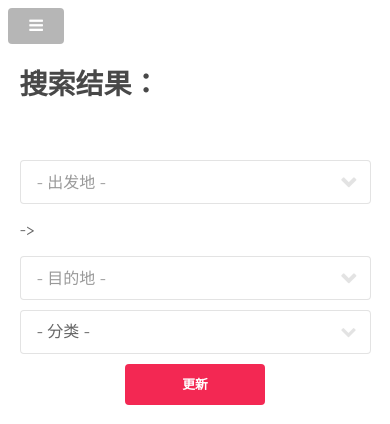
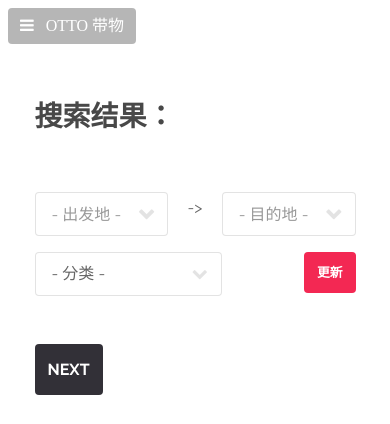
Before and after one commit to mymjack/Project-Alpha, a PHP site: page /pages/search.php in a window 390 px wide. Shown: the top 424 px of the page. Run offline with PHP 8.4, Linux system fonts and the light colour scheme; the visitor is signed in with stand-in values (Sample User, id 1); data that the repository does not hold is empty; some libraries are stand-ins or nearby versions.

Commit message:
search page styles refined

```diff
--- a/assets/css/main-cleaned.css
+++ b/assets/css/main-cleaned.css
@@ -79,6 +79,15 @@ body {
 	-webkit-box-sizing: border-box;
 	box-sizing: border-box;
 }
+.row-nopadding > div {
+	padding-left: 0;
+	padding-right: 0;
+}
+
+.row-vertpadding > div {
+	padding-bottom: 1em;
+}
+
 .row > * {
 	float: left;
 	-moz-box-sizing: border-box;
@@ -411,6 +420,9 @@ hr {
 }
 .align-right {
 	text-align: right;
+}
+.clear-both {
+	clear: both;
 }
 
 /* Button */
@@ -564,13 +576,21 @@ button,
 		.button.special:active {
 			background-color: #f21040;
 		}
+
+	button.wide,
+	input[type="submit"].wide {
+		padding-left: 5em;
+		padding-right: 5em;
+	}
 	@media screen and (max-width: 480px) {
 		input[type="submit"],
 		input[type="reset"],
 		input[type="button"],
 		button,
-		.button {
-			padding: 0 10px;
+		.button,
+		button.wide,
+		input[type="submit"].wide {
+			padding: 0 13px;
 		}
 	}
 
@@ -1935,6 +1955,7 @@ button.list-group-item-danger.active:focus {
 	padding: 1em 0;
 	background-color: #fff;
 	border: 1px solid #ddd;
+	border-bottom: none;
 }
 .display-content img {
 	margin-top: 1em;
@@ -1960,6 +1981,7 @@ button.list-group-item-danger.active:focus {
 	margin-bottom: 0;
 	border-bottom-right-radius: 4px;
 	border-bottom-left-radius: 4px;
+	border-bottom: 1px solid #ddd;
 }
 a.display-content,
 button.display-content {
--- a/assets/css/otto.css
+++ b/assets/css/otto.css
@@ -1,10 +1,4 @@
 /* Genderal */
-button.wide,
-input[type="submit"].wide {
-	padding-left: 5em;
-	padding-right: 5em;
-}
-
 
 /* Index Page */
 .index-search{
--- a/pages/search.php
+++ b/pages/search.php
@@ -41,7 +41,7 @@
 	<title>航班表 - Otto带物</title>
 	<meta charset="utf-8" />
 	<meta name="viewport" content="width=device-width, initial-scale=1" />
-	<link rel="stylesheet" href="../assets/css/main.css" />
+	<link rel="stylesheet" href="../assets/css/main-cleaned.css" />
 	<link rel="stylesheet" href="../assets/css/otto.css" />
 	<!-- Select2 datalist files -->
 	<link href="../select2/css/select2.css" rel="stylesheet" />
@@ -54,18 +54,17 @@
 	<section id="main" class="wrapper">
 		<div class="container">
 
-			<header class="major special">
+			<header class="major special col-xs-12">
 				<h2>搜索结果：</h2>
 				<!--<p>Returns Search Results</p>-->
 			</header>
 			<p></p>
-			<div class="row 150%">
-				<div class="6u 12u$(xsmall)">
+			<div class="row">
+				<div class="col-xs-12 col-md-6">
 					<form class="flight-filter" method="get"> <!-- Implement keep input after submit -->
 
-						<div class="row uniform 50%">
-							<div class="5u 12u$(xsmall)">
-								<div class="select-wrapper">
+						<div class="row-nopadding uniform row-vertpadding">
+							<div class="col-xs-5">
 								<select name="dep" id="dep">
 									<option disababled selected value>- 出发地 -</option>
 									<option value="toronto">多伦多 Toronto</option>
@@ -73,15 +72,11 @@
 									<option value="mississauga">密市 Mississauga</option>
 									<option value="northyork">北约克 North York</option>
 								</select>
-								</div>
 							</div>
 
-							<div class="2u 12u$(xsmall">
-								<p>-></p>
-							</div>
+							<div class="col-xs-2 align-center">-></div>
 
-							<div class="5u$ 12u$(xsmall)">
-								<div class="select-wrapper">
+							<div class="col-xs-5">
 								<select name="arri" id="arri">
 									<option disabled selected value>- 目的地 -</option>
 									<option value="北京">北京</option>
@@ -120,9 +115,8 @@
 									<option value="浙江">浙江</option>
 								</select>
 							</div>
-							</div>
 
-							<div class="6u 12u$(xsmall)">
+							<div class="col-xs-7">
 								<div class="select-wrapper">
 									<select name="filter">
 										<option disabled selected value>- 分类 -</option>
@@ -134,21 +128,15 @@
 							</div>
 							<input type="hidden" name="page" value="1">
 
-							<!--<input type="submit" class="button special" value="submit">-->
-
-
-
-									<div class="12u$">
-										<ul class="actions">
-											<li><input class="button special small" value="更新" type="submit"></li>
-										</ul>
-									</div>
-
+							<div class="col-xs-5 align-right">
+								<input class="button special small wide" value="更新" type="submit">
+							</div>
 
 						</div>
 					</form>
 
-					<div class="12u$ 12u$(medium)">
+					<div class="clear-both">
+					<br>
 						<div class="main-group-display-content">
 							<?php
 								//if($result){
@@ -160,8 +148,14 @@
 									$arri = $row['arrivals'];
 									$des = $row['description'];
 									//echo "<a href='single.php?id_key=$id' class='display-content' style='text-decoration:none;'><br>$name<br>$dep -> $arri<br>$des</a>";
-									echo "<a href='single.php?id_key=$id' class='display-content' style='text-decoration:none;'><h4>$dep -> $arri</h4>$date<br>$name<br>
-									<div class='oneline-desc'>$des</div></a>";
+									echo "<a href='pages/single.php?id_key=$id' class='display-content' style='text-decoration:none;'>
+											<div class='name-date'>
+												<div class='col-xs-12 col-sm-7'>
+													<strong>$name</strong> - $date
+												</div>
+												<h4 class='col-xs-12 col-sm-5'>$dep -> $arri</h4>
+											</div>
+											<div class='oneline-desc'>$des</div></a>";
 									}
 								//}
 							?>
@@ -199,7 +193,7 @@
 				</div>
 
 			<!-- Right Col -->
-			<div class="6u$ 12u$(xsmall)">
+			<div class="col-xs-12 col-md-6">
 				<!-- Map -->
 				<div id="map" style="width:100%;height:800px;"></div>
 					<script>
@@ -246,7 +240,7 @@
 	<script src="../assets/js/util.js"></script>
 	<script src="../assets/js/main.js"></script>
 	<script src="../bootstrap-3.3.7-dist/js/bootstrap.js"></script>
-	<script src="../select2/js/select2.min.js"></script>
+	<script src="../select2/js/select2.js"></script>
 	<script type="text/javascript">
 		$('#dep').select2({
 			placeholder: "- 出发地 -",
```
